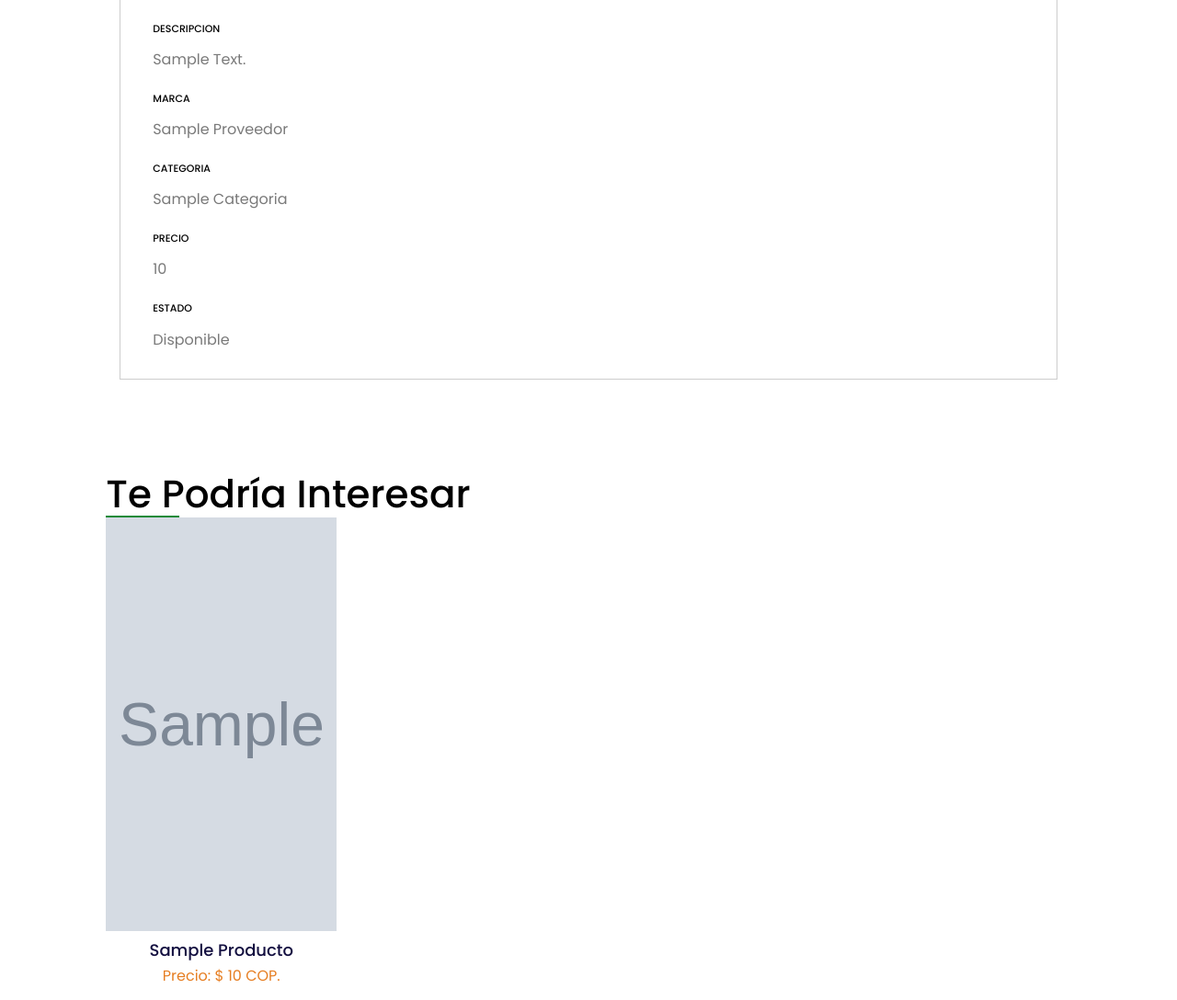
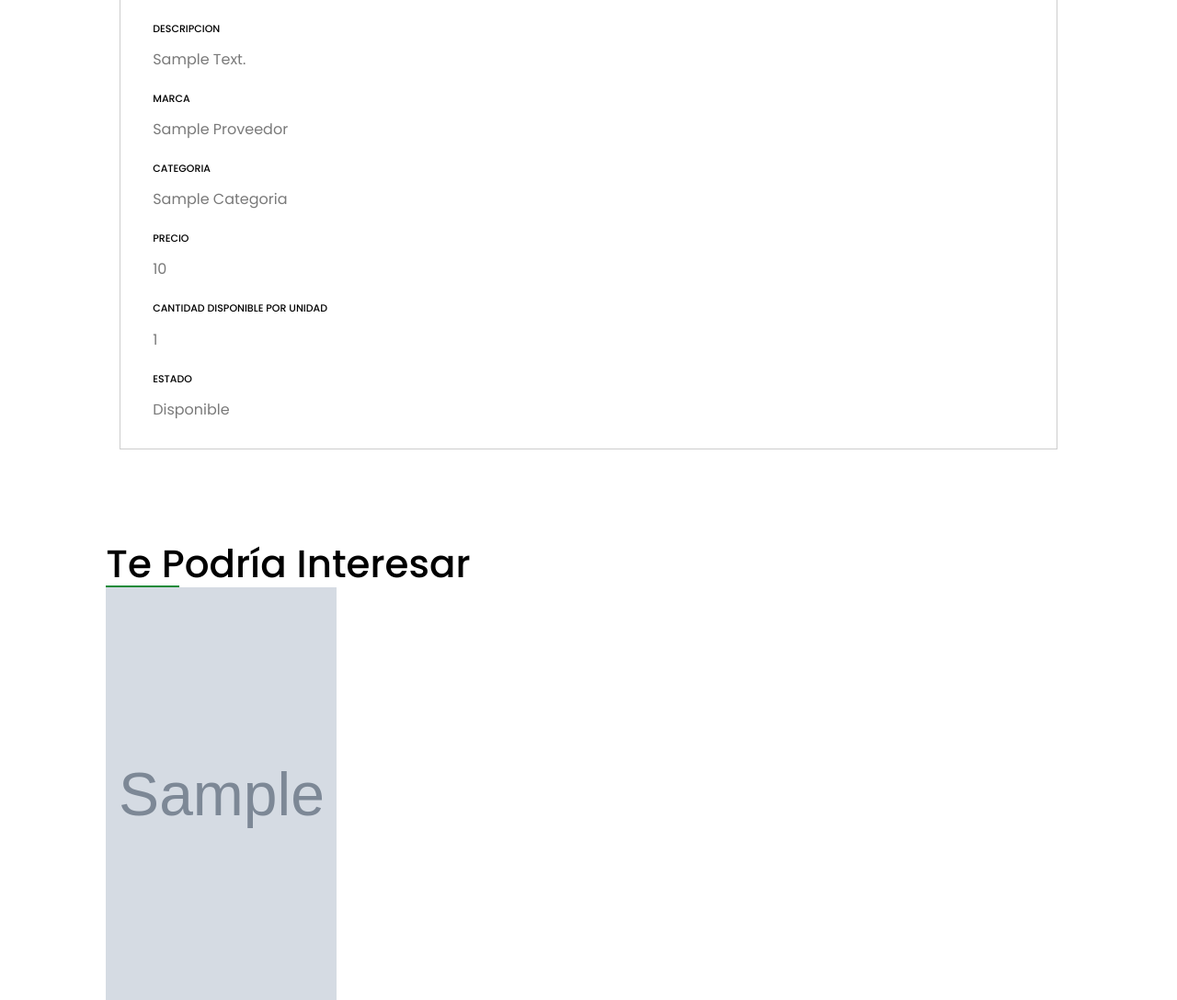
Before and after one commit to userEmanu/ProyectoVeterinaria, a Django app: page /detalle/1/ in a window 1280 px wide. Shown: the part 1034-2122 px from the top of the page at 92% size. Run offline with Django 4.2, Linux system fonts and the light colour scheme; tables that the repository leaves empty hold one stand-in row (values such as "Sample post"); grey boxes marked "Sample" are stand-in pictures; some libraries are stand-ins or nearby versions.

Commit message:
stock
stock

```diff
--- a/GestionVeterinaria/appVeterinaria/carrito.py
+++ b/GestionVeterinaria/appVeterinaria/carrito.py
@@ -20,6 +20,7 @@ class Carrito:
             descuentoPorUnidad = precio * deci
         else:
             descuentoPorUnidad = 0
+
         if id not in self.carrito.keys():
             self.carrito[id]={
                 "producto_id": producto.id,
@@ -32,8 +33,9 @@ class Carrito:
                 "cantidad": 1
             }
         else:
-            self.carrito[id]["cantidad"] += 1
-            self.carrito[id]["acumulado"] += producto.proPrecio - descuentoPorUnidad
+            if self.carrito[id]["cantidad"] < producto.proCantidad:
+                self.carrito[id]["cantidad"] += 1
+                self.carrito[id]["acumulado"] += producto.proPrecio - descuentoPorUnidad
 
         self.guardar_carrito()
 
--- a/GestionVeterinaria/appVeterinaria/models.py
+++ b/GestionVeterinaria/appVeterinaria/models.py
@@ -150,9 +150,11 @@ class Producto(models.Model):
     proPrecio = models.IntegerField( null=False, db_comment = "Precio del producto")
     proFoto = models.FileField(upload_to=f"fotos/", null=True, blank=True,db_comment="Foto del Producto")
     proDescripcion = models.TextField(max_length=600, null=False, db_comment="Descripcion del producto")
-    proDescuento = models.IntegerField(null=True, db_comment= "Porcentaje del descuento, del 1 a 100")
+    proDescuento = models.IntegerField(null=True, default=0,db_comment= "Porcentaje del descuento, del 1 a 100")
     proProveedor = models.ForeignKey(Proveedor, on_delete=models.PROTECT, db_comment="Proveedor")
     proCategoria = models.ForeignKey(Categoria, on_delete=models.PROTECT, db_comment="Categoria")
+    proCantidad = models.BigIntegerField(null=True, default=0, db_comment="Cantidad_Disponible")
+    proCantidadVendida = models.BigIntegerField(null=True, default=0, db_comment="Cantidad_Disponible")
     fechaHoraCreacion  = models.DateTimeField(auto_now_add=True,db_comment="Fecha y hora del registro")
     fechaHoraCaducidad = models.DateTimeField(auto_now=True,db_comment="Fecha y hora última actualización")
     fechaHoraActualizacion = models.DateTimeField(auto_now=True,db_comment="Fecha y hora última actualización")
--- a/GestionVeterinaria/appVeterinaria/templates/detalleProducto.html
+++ b/GestionVeterinaria/appVeterinaria/templates/detalleProducto.html
@@ -314,6 +314,13 @@
                                 </div>
                                 <br>
                                 <div class="tab-title">
+                                    <h6>Cantidad Disponible Por Unidad </h6>
+                                </div>
+                                <div class="tab-caption">
+                                    <p>{{producto.proCantidad}}</p>
+                                </div>
+                                <br>
+                                <div class="tab-title">
                                     <h6>Estado</h6>
                                 </div>
                                 <div class="tab-caption">
--- a/GestionVeterinaria/appVeterinaria/views.py
+++ b/GestionVeterinaria/appVeterinaria/views.py
@@ -1093,13 +1093,18 @@ def editar_producto(request, id):
         precio = request.POST['editPrecio']
         descripcion = request.POST['editDescripcion']
         descuento = request.POST['editDescuento']
+        cantidad_Disponible = int(request.POST["editCantidadDisponible"])
         # Actualizar los campos del producto
         producto.proNombre = nombre
         producto.proEstado = estado
         producto.proPrecio = precio
         producto.proDescripcion = descripcion
         producto.proDescuento = descuento
-
+        if cantidad_Disponible < 1:
+            producto.proEstado = "Agotado"
+            producto.proCantidad = 0
+        else:
+            producto.proCantidad = cantidad_Disponible
         # Obtener la imagen nueva del formulario
         if 'editFoto' in request.FILES:
             imagen_nueva = request.FILES['editFoto']
@@ -1128,6 +1133,7 @@ def RegistrarProducto(request):
                 descripcion_producto = request.POST.get("txtDescripcionP")
                 id_proveedor = int(request.POST.get('cbProvedor'))
                 id_categoria = int(request.POST.get('cbCategoria'))
+                cantidad_disponible = int(request.POST.get("txtDisponibleCantidadP"))
                 cat_recibe = Categoria.objects.get(pk=id_categoria)
                 pro_recibe = Proveedor.objects.get(pk=id_proveedor)
 
@@ -1145,6 +1151,10 @@ def RegistrarProducto(request):
                     producto.proDescuento = descuento
                 else:
                     producto.proDescuento = 0
+
+                if cantidad_disponible != "":
+                    producto.proCantidad = cantidad_disponible
+
                 producto.save()
                 estado = True
                 titulo = "Agregado Correctamente"
@@ -1621,6 +1631,12 @@ def procesar_pedido(request):
                         totalProductoCantidad = value["acumulado"]
                         cantida = value["cantidad"]
                         precioPorElcualSeVendio = value["precioUnidad"]
+                        producto.proCantidad -= cantida
+                        producto.proCantidadVendida += cantida
+                        if producto.proCantidad <= 0:
+                            producto.proEstado = "Agotado"
+                        producto.save()
+
                         if producto.proEstado == "Promocion":
 
                             descuentoPorcentaje = value["porcentajeDescuento"]
@@ -1637,7 +1653,6 @@ def procesar_pedido(request):
                                                                     )
                             DetallePe.save()
                         else:
-
                             detallePdf.append([str(producto.proNombre), cantida, str(producto.proPrecio), totalProductoCantidad])
                             DetallePe =DetallePedido.objects.create(detCantida = cantida,
                                                                     detPrecio = totalProductoCantidad,
```
Also changed, not shown: GestionVeterinaria/appVeterinaria/apiView.py (+7 -0 lines), GestionVeterinaria/appVeterinaria/templates/Administrador/frmAgregarProveedor.html (+34 -8 lines), GestionVeterinaria/appVeterinaria/migrations/0005_producto_procantidad_producto_procantidadvendida.py (added), GestionVeterinaria/appVeterinaria/migrations/0006_alter_producto_prodescuento.py (added), 5 other files.
